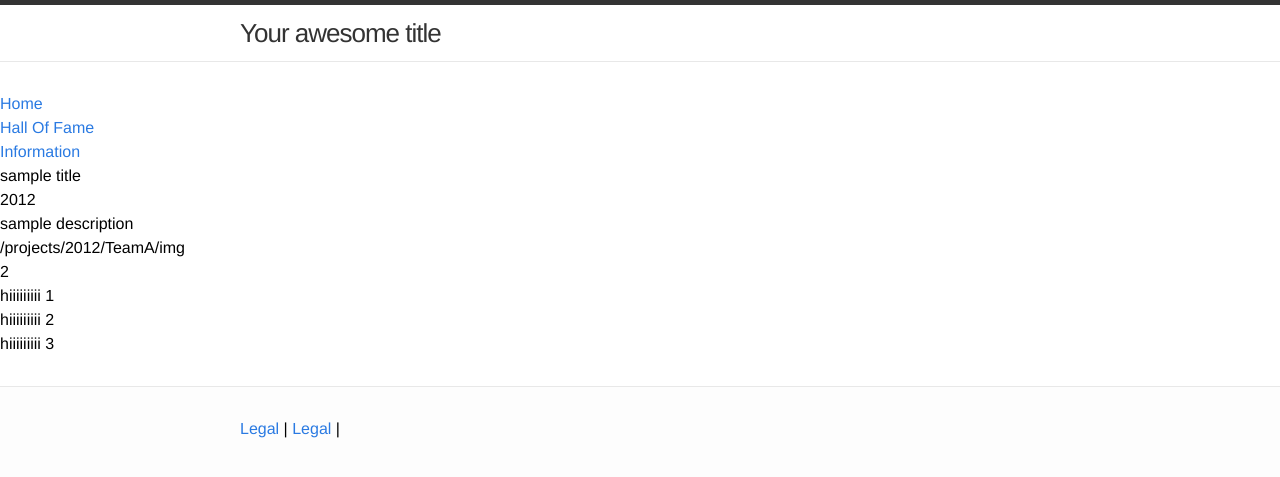
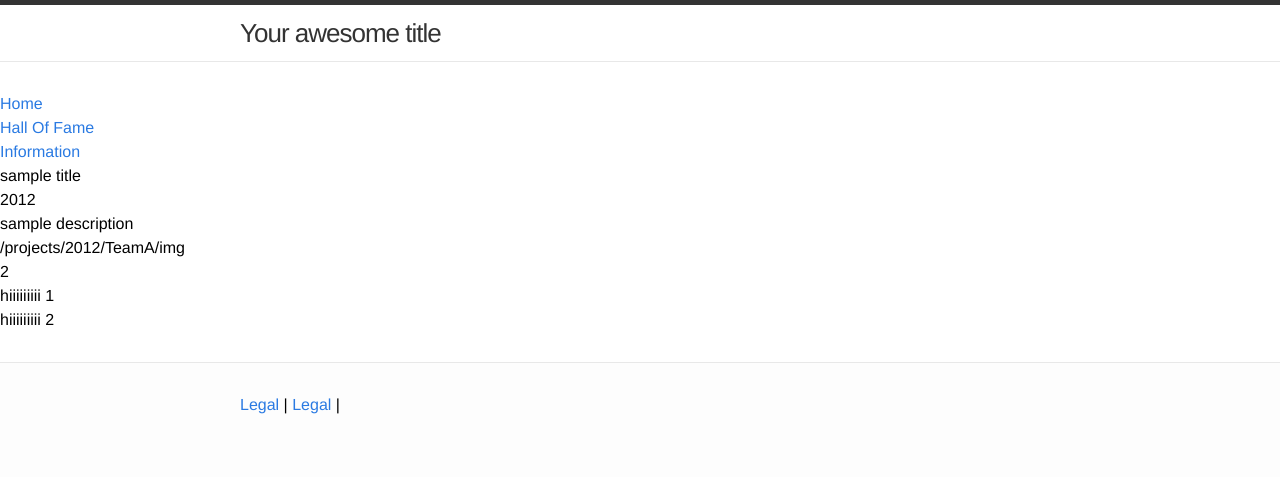
Before and after one commit to ankit09goyal/ankit09goyal.github.io, a Jekyll site: the page built from projects/2012/TeamA/index.html, in a window 1280 px wide. Shown: the top 477 px of the page. Built offline with Jekyll 4.4.1, drawn with Linux system fonts in a browser that asks for light colours.

Commit message:
Update postTemplate.html

```diff
--- a/_layouts/postTemplate.html
+++ b/_layouts/postTemplate.html
@@ -18,7 +18,7 @@ layout: default
 
 <p>{{ page.nrOfImages }}</p>
 
-{% for i in (1..3) %}
+{% for i in (1.. page.nrOfImages ) %}
 
 <p>hiiiiiiiii {{ i }}</p>
 
```
